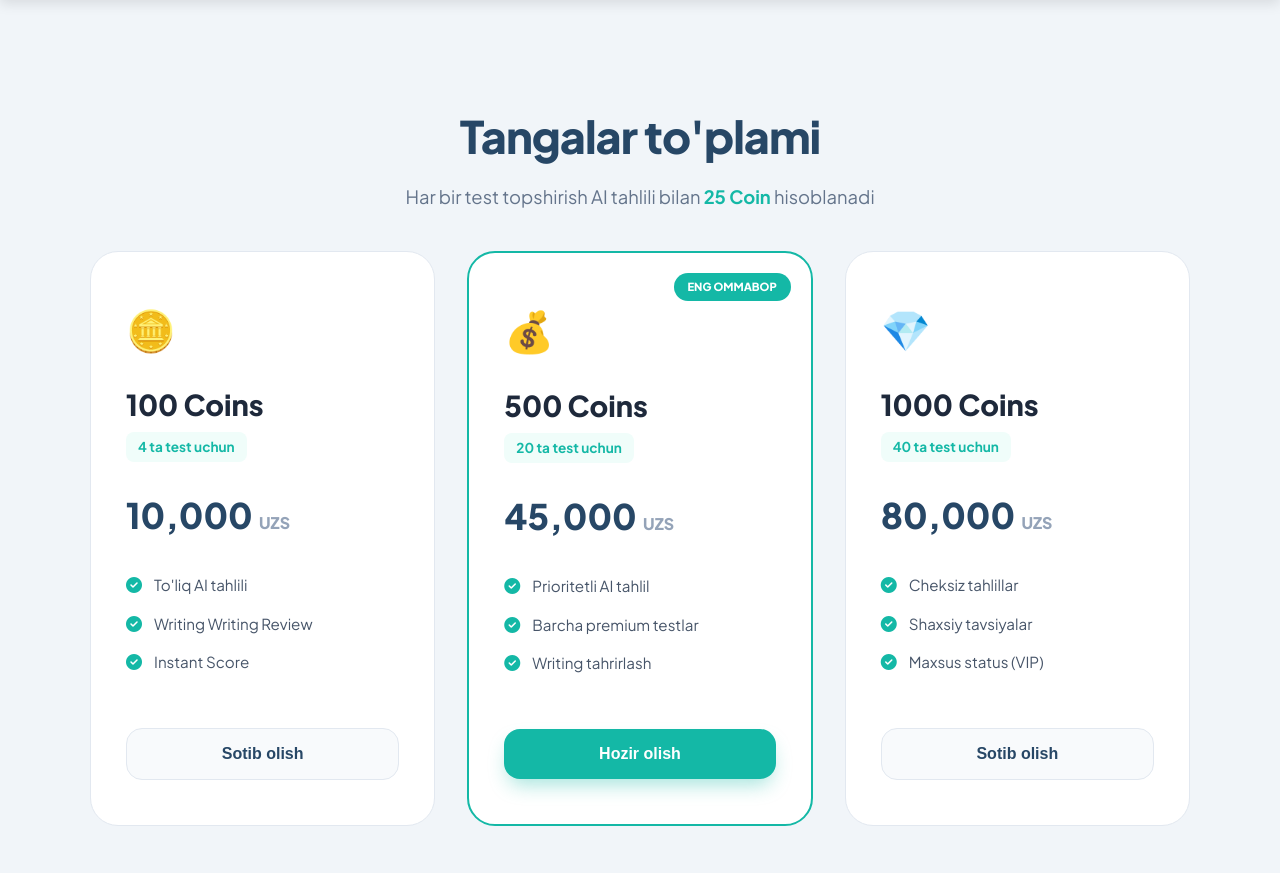
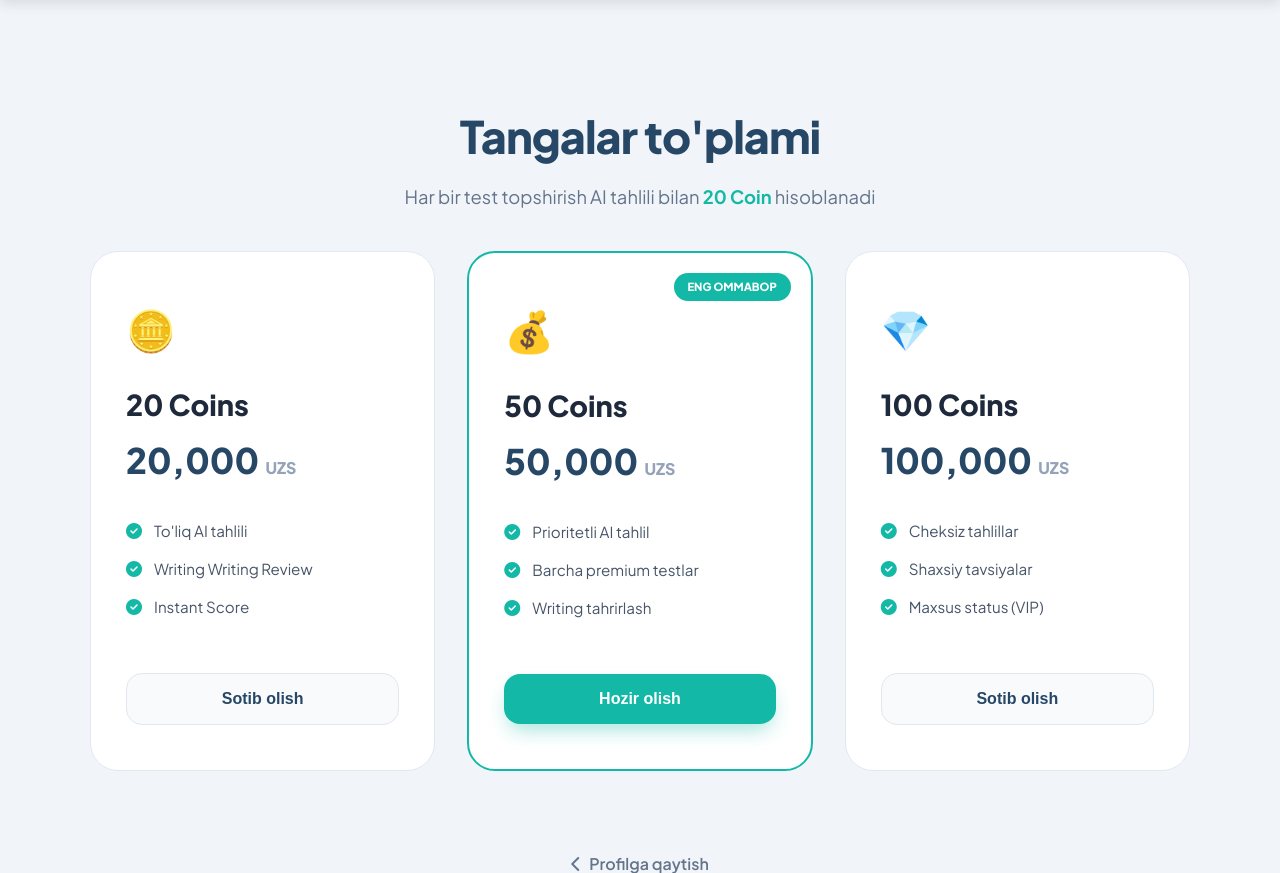
Before and after one commit to fazliddinbaxtiyorov/Univer_Uz, a Django app: page /buy_coins/ in a window 1280 px wide. Shown: the part 69-942 px from the top of the page. Run offline with Django 4.2, Linux system fonts and the light colour scheme; a user stored in the database is signed in.

Commit message:
Adding some news

```diff
--- a/app/templates/buy_coins.html
+++ b/app/templates/buy_coins.html
@@ -258,17 +258,16 @@
 
 <div class="hero">
     <h1>Tangalar to'plami</h1>
-    <p>Har bir test topshirish AI tahlili bilan <b>25 Coin</b> hisoblanadi</p>
+    <p>Har bir test topshirish AI tahlili bilan <b>20 Coin</b> hisoblanadi</p>
 </div>
 
 <div class="pricing-grid">
     <div class="card">
         <div class="coin-icon">🪙</div>
         <div class="coin-info">
-            <h2>100 Coins</h2>
-            <span class="test-badge">4 ta test uchun</span>
+            <h2>20 Coins</h2>
         </div>
-        <div class="price-tag">10,000 <span>UZS</span></div>
+        <div class="price-tag">20,000 <span>UZS</span></div>
         <ul class="feature-list">
             <li><i class="fa-solid fa-circle-check"></i> To'liq AI tahlili</li>
             <li><i class="fa-solid fa-circle-check"></i> Writing Writing Review</li>
@@ -276,7 +275,7 @@
         </ul>
         <form action="{% url 'buy_coins' %}" method="POST">
             {% csrf_token %}
-            <input type="hidden" name="amount" value="100">
+            <input type="hidden" name="amount" value="20">
             <button type="submit" class="buy-btn btn-outline">Sotib olish</button>
         </form>
     </div>
@@ -285,10 +284,9 @@
         <div class="featured-label">ENG OMMABOP</div>
         <div class="coin-icon">💰</div>
         <div class="coin-info">
-            <h2>500 Coins</h2>
-            <span class="test-badge">20 ta test uchun</span>
+            <h2>50 Coins</h2>
         </div>
-        <div class="price-tag">45,000 <span>UZS</span></div>
+        <div class="price-tag">50,000 <span>UZS</span></div>
         <ul class="feature-list">
             <li><i class="fa-solid fa-circle-check"></i> Prioritetli AI tahlil</li>
             <li><i class="fa-solid fa-circle-check"></i> Barcha premium testlar</li>
@@ -296,7 +294,7 @@
         </ul>
         <form action="{% url 'buy_coins' %}" method="POST">
             {% csrf_token %}
-            <input type="hidden" name="amount" value="500">
+            <input type="hidden" name="amount" value="50">
             <button type="submit" class="buy-btn btn-accent">Hozir olish</button>
         </form>
     </div>
@@ -304,10 +302,9 @@
     <div class="card">
         <div class="coin-icon">💎</div>
         <div class="coin-info">
-            <h2>1000 Coins</h2>
-            <span class="test-badge">40 ta test uchun</span>
+            <h2>100 Coins</h2>
         </div>
-        <div class="price-tag">80,000 <span>UZS</span></div>
+        <div class="price-tag">100,000 <span>UZS</span></div>
         <ul class="feature-list">
             <li><i class="fa-solid fa-circle-check"></i> Cheksiz tahlillar</li>
             <li><i class="fa-solid fa-circle-check"></i> Shaxsiy tavsiyalar</li>
@@ -315,7 +312,7 @@
         </ul>
         <form action="{% url 'buy_coins' %}" method="POST">
             {% csrf_token %}
-            <input type="hidden" name="amount" value="1000">
+            <input type="hidden" name="amount" value="100">
             <button type="submit" class="buy-btn btn-outline">Sotib olish</button>
         </form>
     </div>
--- a/app/views.py
+++ b/app/views.py
@@ -221,10 +221,9 @@ def ielts_listening_view(request, test_id):
 
             UserTestResult.objects.create(
                 user=request.user,
-                test_name=test.title,
+                test_name=f"Listening - {test.title}",
                 score=percentage
             )
-
             results = [{
                 "savol": q.savol,
                 "user_answer": form.cleaned_data.get(f'q_{q.id}'),
@@ -347,7 +346,7 @@ def sat_test_view(request, test_id):
 
             UserTestResult.objects.create(
                 user=request.user,
-                test_name=test_obj.title,
+                test_name=f"SAT - {test_obj.title}",
                 score=percentage
             )
 
```
Also changed, not shown: config/settings.py (+3 -10 lines), user/forms.py (+47 -12 lines), db.sqlite3.
